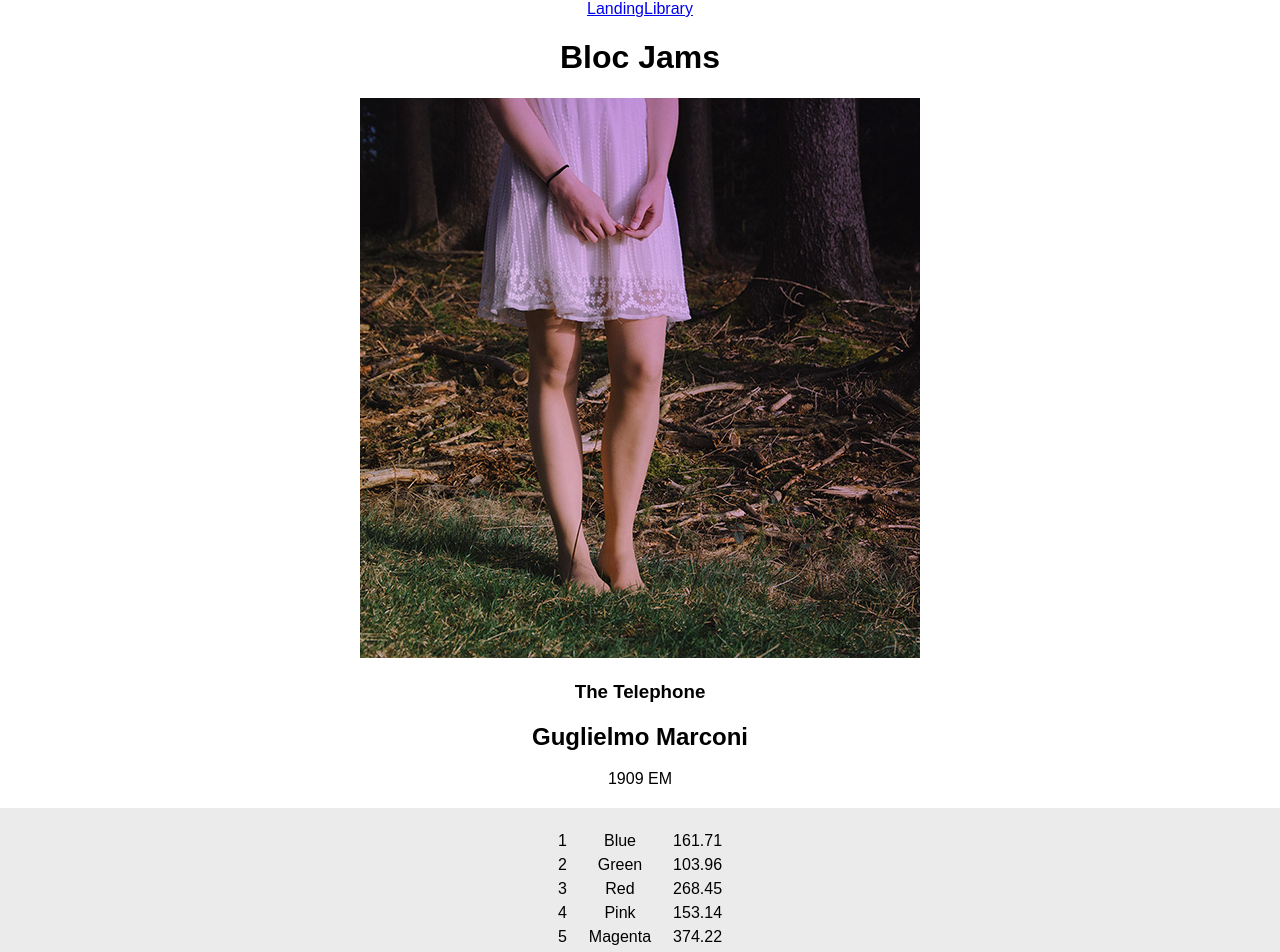
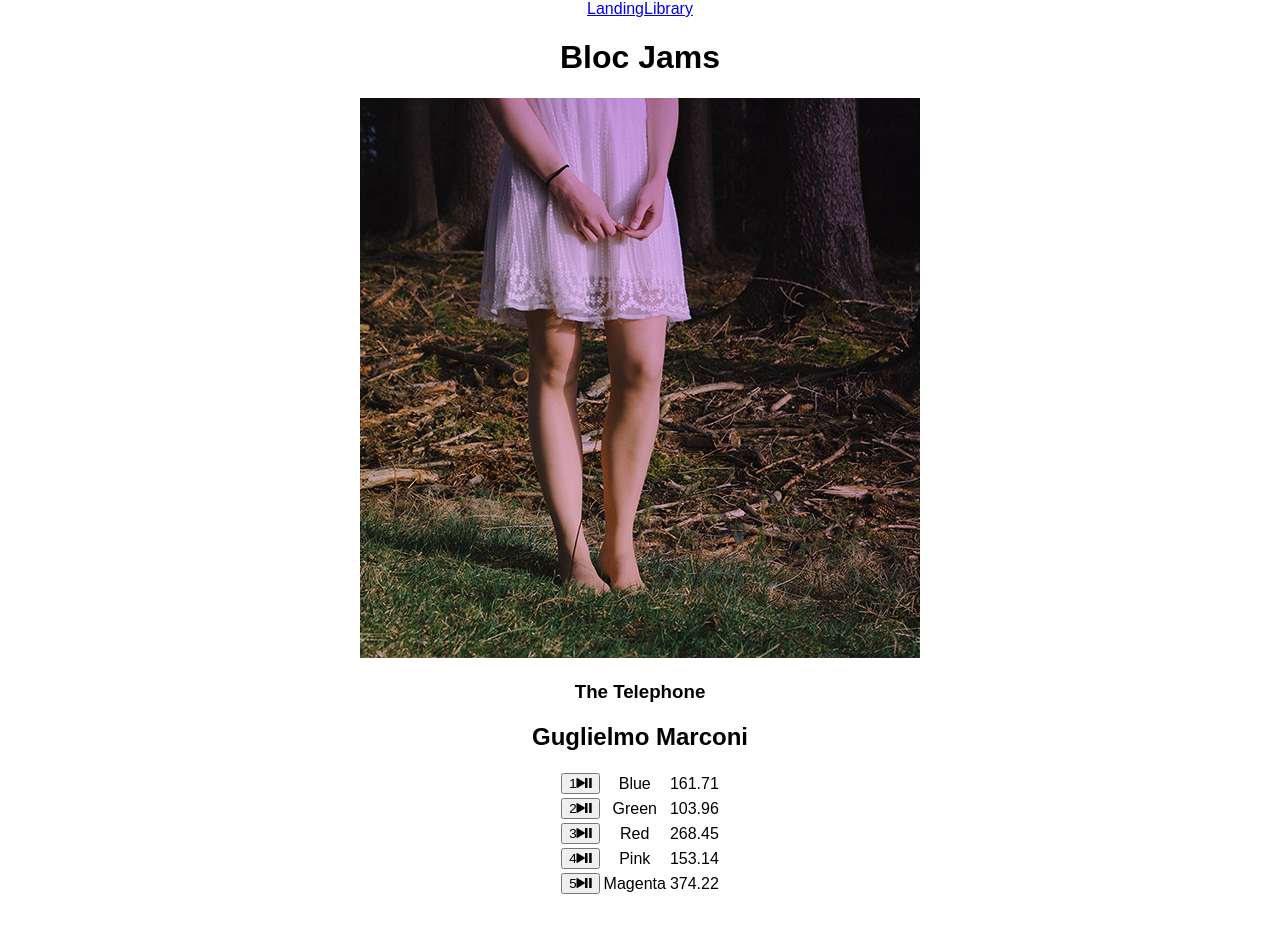
Before and after one commit to Lisa-Caton/bloc-jams-react, a React (Create React App) app: page /album/the-telephone in a window 1280 px wide. Shown: the top 952 px of the page. After the commit the page ends 897 px from the top, so only its background shows below. Built offline with nearby package versions, Linux system fonts and the light colour scheme; the HTML template or start-up script is replaced by a standard one.

Commit message:
Updating play/pause button

```diff
--- a/src/components/Album.js
+++ b/src/components/Album.js
@@ -10,9 +10,38 @@ class Album extends Component {
     });
 
     this.state = {
-      album: album
+      album: album,
+      currentSong: album.songs[0],
+      isPlaying: false
     };
 
+    this.audioElement = document.createElement('audio');
+    this.audioElement.src = album.songs[0].audioSrc;
+  }
+
+  play(){
+    this.audioElement.play();
+    this.setState({ isPlaying: true });
+  }
+
+  pause(){
+    this.audioElement.pause();
+    this.setState({ isPlaying: false })
+  }
+
+  setSong(song){
+    this.audioElement.src = song.audioSrc;
+    this.setState({ currentSong: song });
+  }
+
+  handleSongClick(song) {
+    const isSameSong = this.state.currentSong === song;
+    if (this.state.isPlaying && isSameSong) {
+      this.pause();
+    } else {
+       if (!isSameSong) { this.setSong(song); }
+      this.play();
+    }
   }
 
   render(){
@@ -23,9 +52,9 @@ class Album extends Component {
           <div className="album-details">
             <h1 id="album-title">{this.state.album.title}</h1>
             <h2 className="artist">{this.state.album.artist}</h2>
-            <div id="release-info">{this.state.album.releaseInfo}</div>
+            <div id="release-info">{this.state.album.year}{this.state.album.label}</div>
           </div>
-          <div className="songs">
+        </section>
         <table id="song-list">
           <colgroup>
             <col id="song-number-column" />
@@ -33,19 +62,21 @@ class Album extends Component {
             <col id="song-duration-column" />
           </colgroup>
           <tbody>
-            {
-              this.state.album.songs.map( (songs, index) =>
-                <tr key={index}>
-                  <td>{index+1}</td>
-                  <td>{songs.title}</td>
-                  <td>{songs.duration}</td>
+          {this.state.album.songs.map( (song, index) =>
+            <tr className="song" key={index} onClick={()=> this.handleSongClick(song)} >
+              <td className="song-actions">
+                <button>
+                  <span className="song-number">{index+1}</span>
+                  <span className="ion-play"></span>
+                  <span className="ion-pause"></span>
+                </button>
+              </td>
+              <td className="song-title">{song.title}</td>
+              <td className="song-duration">{song.duration}</td>
             </tr>
-              )
-            }
+          )}
         </tbody>
       </table>
-          </div>
-        </section>
     </section>
     );
   }
```
Lines whose indentation alone changed are shown as unchanged.
